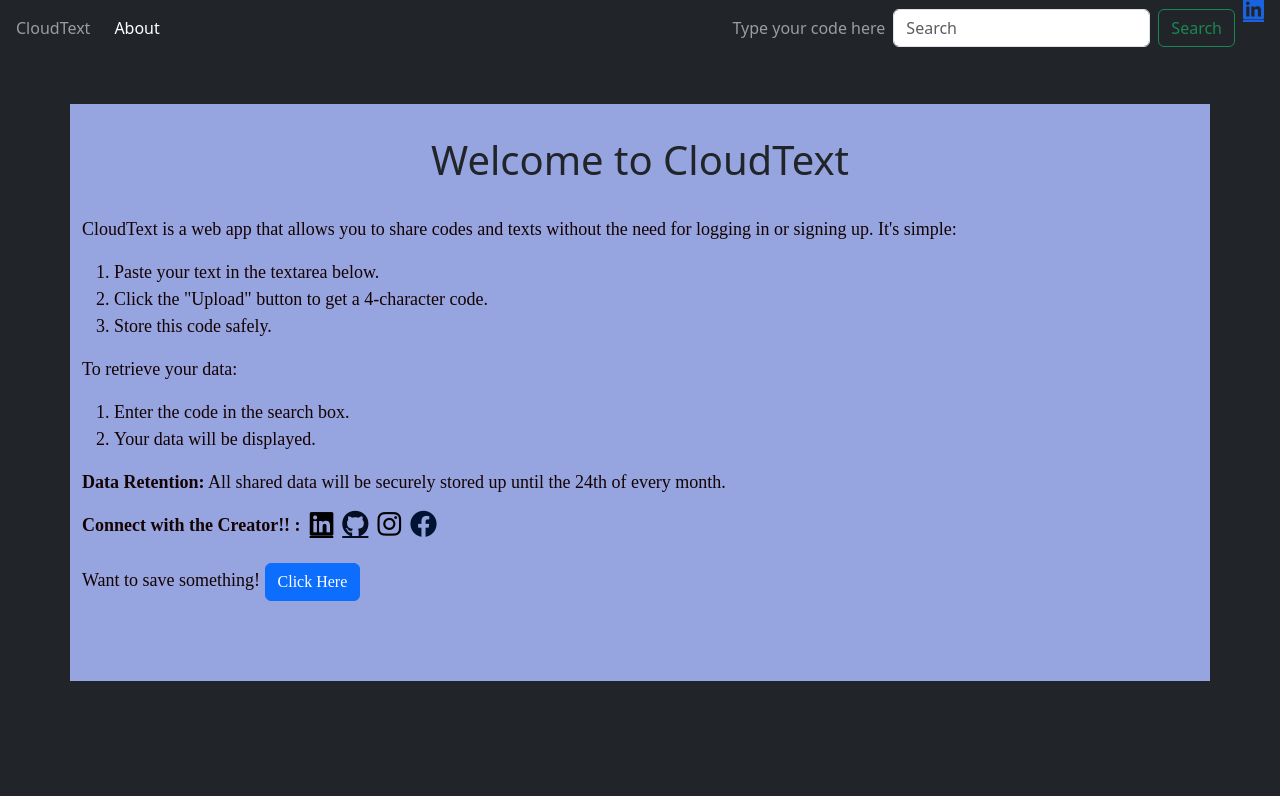
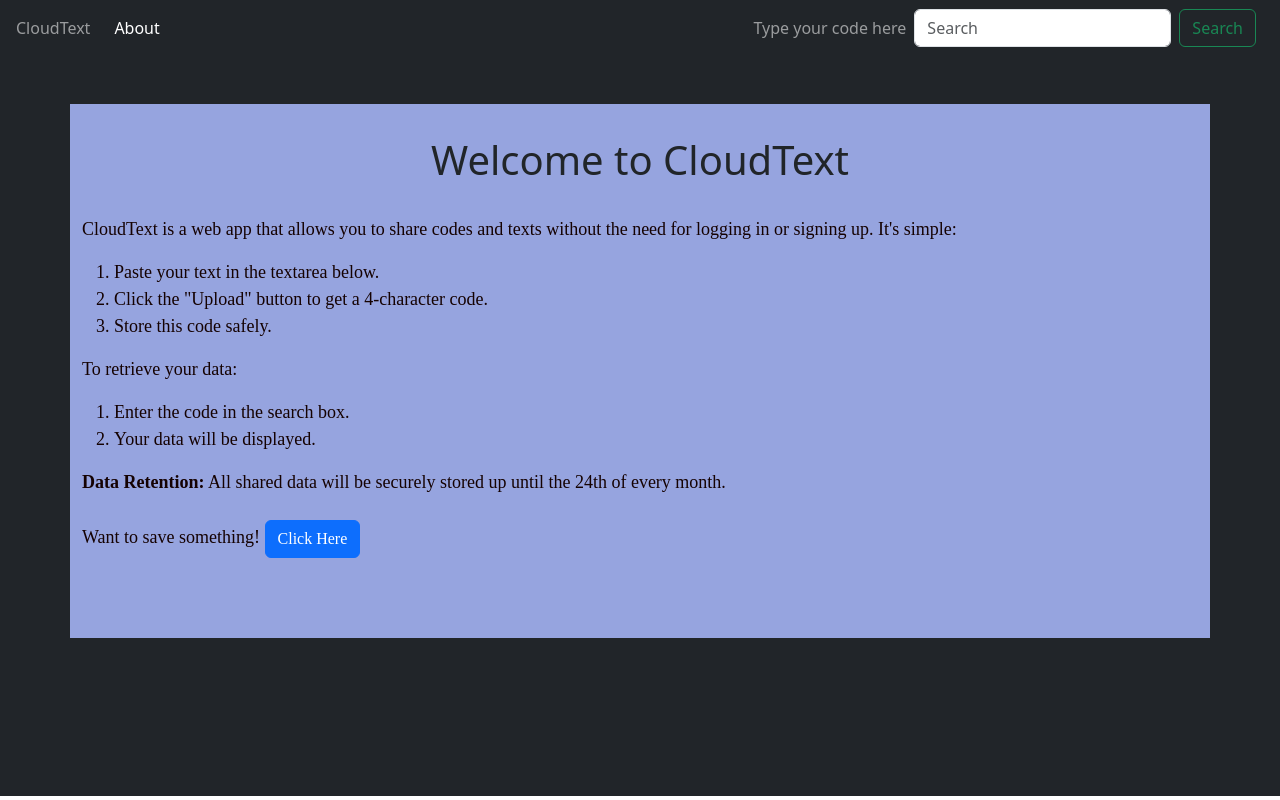
Before and after one commit to Debanjan29/CloudText, a Django app: page /about/ in a window 1280 px wide. Run offline with Django 4.2, Linux system fonts and the light colour scheme; some libraries are stand-ins or nearby versions.

Commit message:
Frontend remove detail update

```diff
--- a/ct/templates/About.html
+++ b/ct/templates/About.html
@@ -81,8 +81,6 @@ h1 {
                 <li>Your data will be displayed.</li>
             </ol>
             <p><strong>Data Retention:</strong> All shared data will be securely stored up until the 24th of every month.</p>
-            <p><strong>Connect with the Creator!! :</strong> &nbsp<a href="https://www.linkedin.com/in/debanjan-bhattacharjee-939400224" class="fa-brands fa-linkedin fa-xl" style="color: #000000;" target="_blank"></a> &nbsp<a href="https://github.com/Debanjan29" class="fa-brands fa-github fa-xl" style="color: #040e20;" target="_blank"></a> &nbsp<a href="https://www.instagram.com/db_0303"target="_blank"><i class="fa-brands fa-instagram fa-xl" style="color: #000000;"></i></a>
-            &nbsp<a href="https://www.facebook.com/profile.php?id=100076618609412" target="_blank"><i class="fa-brands fa-facebook fa-xl" style="color: #011332;"></i></a></p>
 
             <p>Want to save something!
                 <a href="/" button type="submit" class="btn btn-primary my-2">Click Here</a>
--- a/ct/templates/base1.html
+++ b/ct/templates/base1.html
@@ -56,7 +56,7 @@
             {% csrf_token %}
             <input class="form-control mr-sm-50" type="search" placeholder="Search" aria-label="Search" name="query" id="query">
             <button class="btn btn-outline-success my-2 my-sm-0 mx-2" type="submit">Search</button>
-            <a href="https://www.linkedin.com/in/debanjan-bhattacharjee-939400224" class="fa-brands fa-linkedin fa-xl" style="color: #1a63e0;" target="_blank"></a>
+
         </form>
         <!-- </div> -->
       </nav>
--- a/ct/templates/try.html
+++ b/ct/templates/try.html
@@ -30,3 +30,8 @@
       </form>
     </div>
   </nav>
+
+  <p><strong>Connect with the Creator!! :</strong> &nbsp<a href="https://www.linkedin.com/in/debanjan-bhattacharjee-939400224" class="fa-brands fa-linkedin fa-xl" style="color: #000000;" target="_blank"></a> &nbsp<a href="https://github.com/Debanjan29" class="fa-brands fa-github fa-xl" style="color: #040e20;" target="_blank"></a> &nbsp<a href="https://www.instagram.com/db_0303"target="_blank"><i class="fa-brands fa-instagram fa-xl" style="color: #000000;"></i></a>
+    &nbsp<a href="https://www.facebook.com/profile.php?id=100076618609412" target="_blank"><i class="fa-brands fa-facebook fa-xl" style="color: #011332;"></i></a></p>
+
+  linkedin button in navbar  <a href="https://www.linkedin.com/in/debanjan-bhattacharjee-939400224" class="fa-brands fa-linkedin fa-xl" style="color: #1a63e0;" target="_blank"></a>
```
